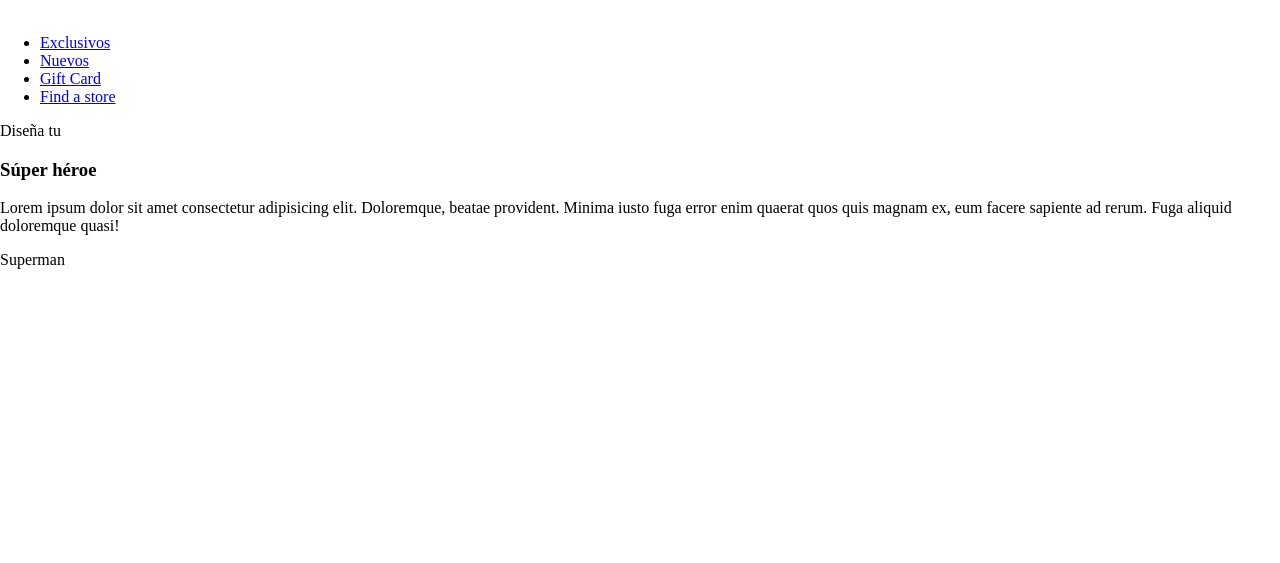
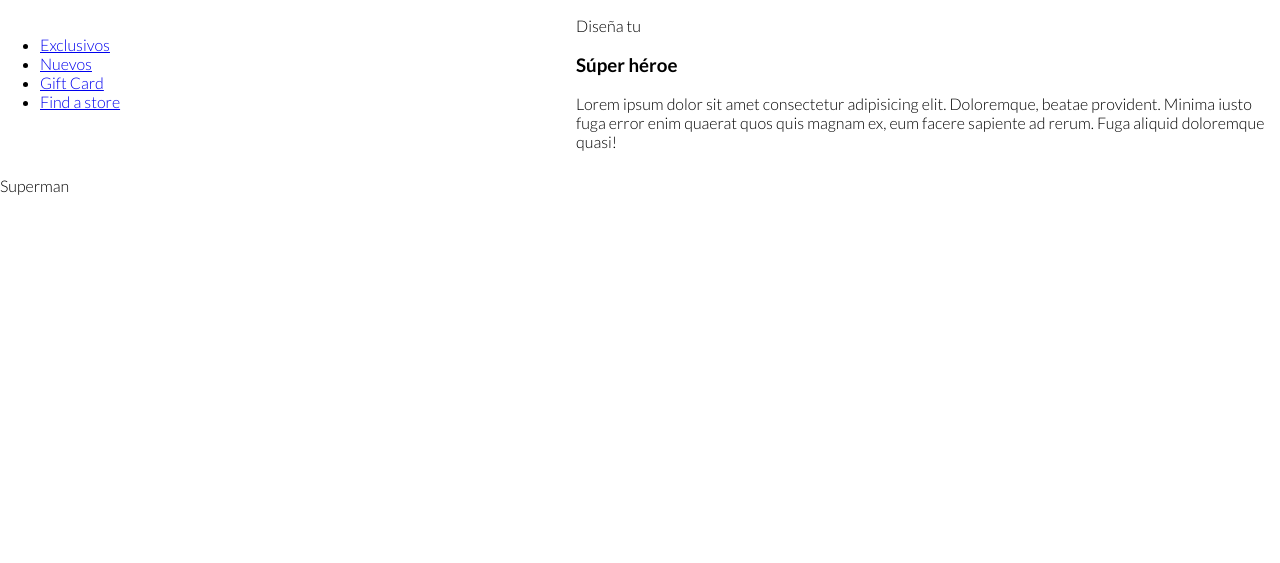
Before and after one commit to santilarae/maquetacion-animaciones-css, a website: page index.html in a window 1280 px wide. Drawn offline with Linux system fonts and the light colour scheme.

Commit message:
Fuente, colores y grid

```diff
--- a/index.html
+++ b/index.html
@@ -6,9 +6,18 @@
     <meta name="viewport" content="width=device-width, initial-scale=1.0" />
     <title>Document</title>
     <style>
+        @import url('https://fonts.googleapis.com/css2?family=Lato:wght@100;300;700&display=swap');
+
+        :root {
+            --yellow: #ffd500;
+            --red: #d11013;
+            --blue: #01579b;
+        }
+
         body {
             margin: 0;
             overflow: hidden;
+            font-family: 'Lato', sans-serif;
         }
 
         .page {
@@ -19,6 +28,17 @@
         .container {
             position: absolute;
             z-index: 1;
+
+            display: grid;
+            grid-template-columns: 45% 55%;
+            grid-template-rows: 20% 50% 30%;
+            grid-template-areas:
+                "nav aside"
+                "section aside"
+                "footer aside";
+
+            width: 100%;
+            height: 100%;
         }
 
         .loader {
@@ -57,7 +77,7 @@
         .loader div {
             width: 40px;
             height: 40px;
-            background-color: #ffd602;
+            background-color: var(--yellow);
             border-radius: 20px;
             transform: scale(0);
 
```
